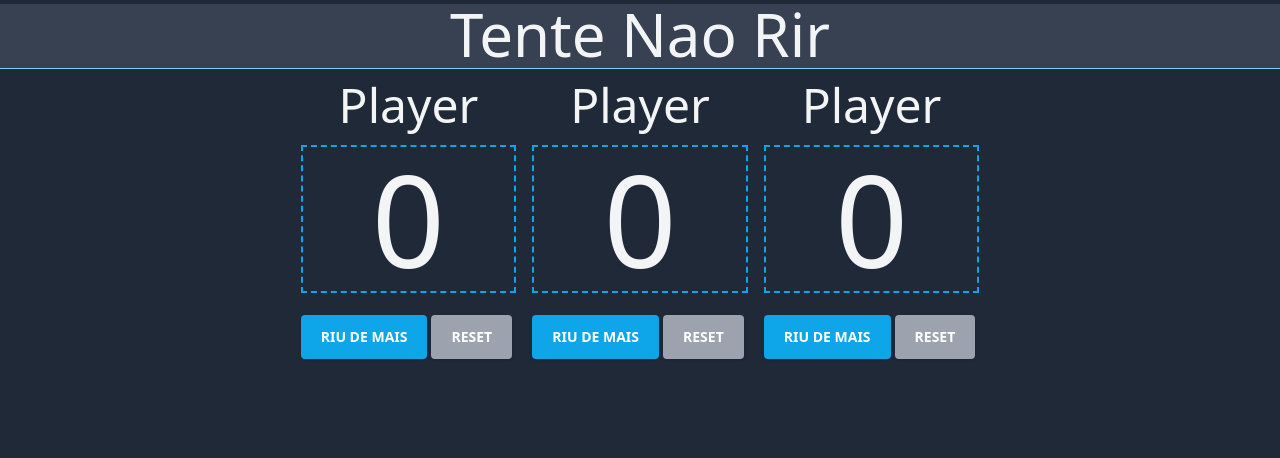
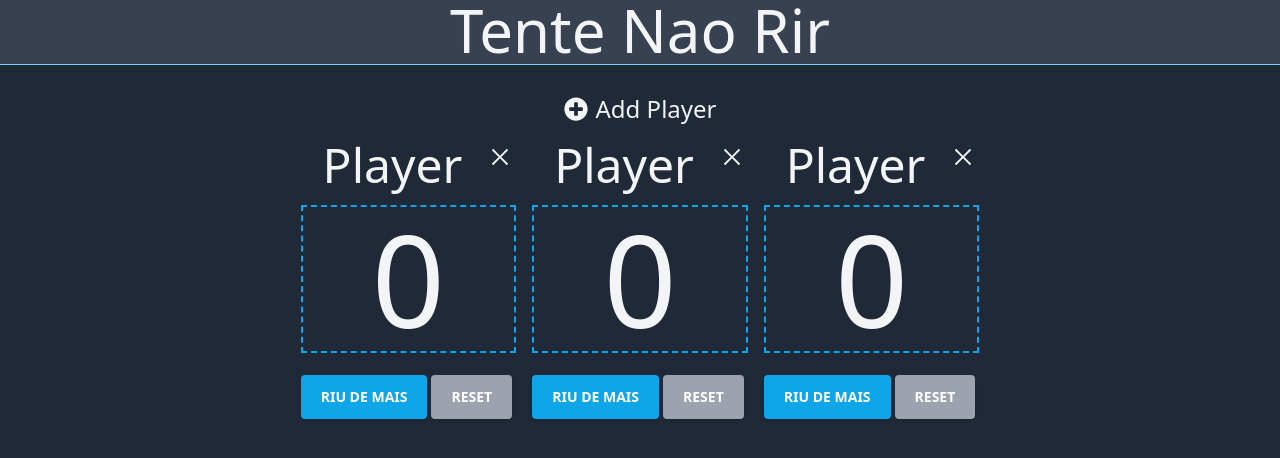
Before and after one commit to matheuslesbao/tente-nao-ir, a React (Vite) app: page / in a window 1280 px wide. Shown: the top 458 px of the page. Built offline with nearby package versions, Linux system fonts and the light colour scheme.

Commit message:
style: refatorando o css do player e panel

```diff
--- a/src/App.tsx
+++ b/src/App.tsx
@@ -1,3 +1,4 @@
+import { Panel } from './components/Panel'
 import { Player } from './components/Player'
 
 function App() {
@@ -5,9 +6,10 @@ function App() {
     <div className="App">
       <div className="text-center w-auto">
         <header className=" bg-gray-700 border-b-[0.1px] border-b-sky-300">
-          <h1 className="text-6xl my-1">Tente Nao Rir</h1>
+          <h1 className="text-6xl mb-1">Tente Nao Rir</h1>
         </header>
         <main>
+          <Panel />
           <div id="players" className="inline-flex text-4xl gap-4 mt-3">
             <Player />
             <Player />
--- a/src/components/Panel.tsx
+++ b/src/components/Panel.tsx
@@ -1,20 +1,12 @@
-import { FaPlusCircle, FaRegWindowClose } from 'react-icons/fa'
+import { FaPlusCircle } from 'react-icons/fa'
 
 export function Panel() {
   return (
-    <div className="flex my-6 m-auto justify-around text-2xl">
-      <div>
-        <button className="inline-flex p-2 gap-2 items-center">
-          <FaPlusCircle />
-          Add Player
-        </button>
-      </div>
-      <div>
-        <button className="inline-flex p-2 gap-2 items-center ">
-          <FaRegWindowClose />
-          Delete Player
-        </button>
-      </div>
+    <div className="flex-auto mt-6 text-2xl">
+      <button className="inline-flex p-1 gap-2 items-center hover:bg-gray-700 rounded-lg">
+        <FaPlusCircle />
+        Add Player
+      </button>
     </div>
   )
 }
--- a/src/components/Player.tsx
+++ b/src/components/Player.tsx
@@ -1,4 +1,5 @@
 import { useEffect, useState } from 'react'
+import { VscChromeClose } from 'react-icons/vsc'
 import { Button } from './Button'
 
 interface IPlayers {
@@ -15,7 +16,10 @@ export function Player() {
   }
 
   return (
-    <div className="m-4w-full ">
+    <div className="m-4w-full">
+      <button className="flex p-1 cursor-pointer justify-end float-right">
+        <VscChromeClose className="text-2xl rounded-md  hover:bg-gray-700" />
+      </button>
       <h2 className="text-5xl">Player</h2>
       <div className="my-4 py-2 text-6xl border-dashed border-2 border-sky-500 ">
         <span className="text-9xl">{count}</span>
```
